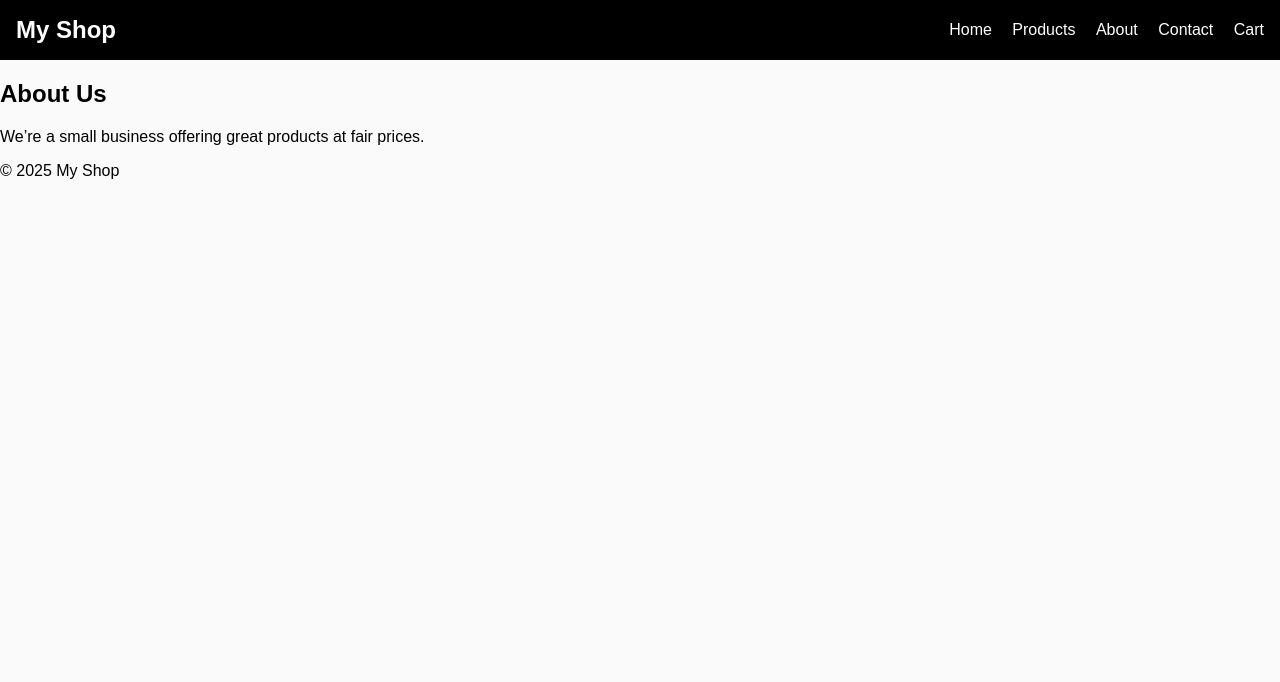
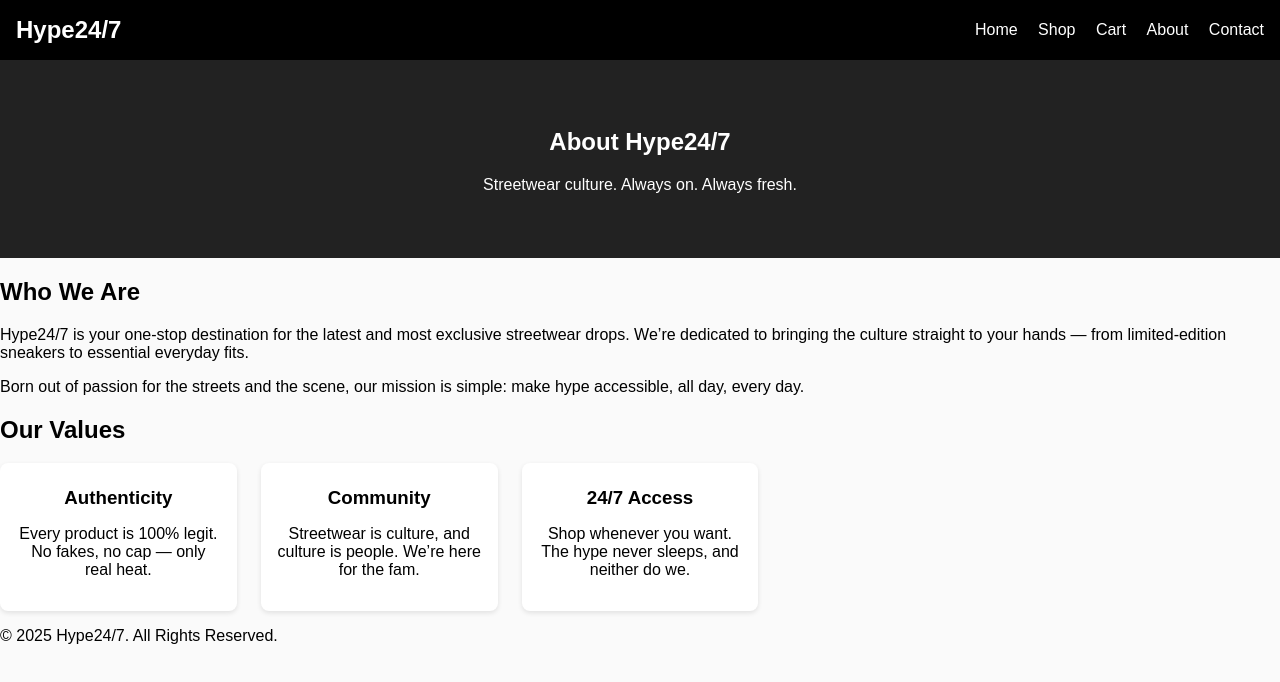
Before and after one commit to alexd2107/hype24-7, a plain HTML site: page about.html in a window 1280 px wide. Drawn offline with Linux system fonts and the light colour scheme; files that its build step writes are made by us from their sources.

Commit message:
Update about.html

```diff
--- a/about.html
+++ b/about.html
@@ -3,28 +3,65 @@
 <head>
   <meta charset="UTF-8">
   <meta name="viewport" content="width=device-width, initial-scale=1.0">
-  <title>About</title>
-  <link rel="stylesheet" href="style.css">
+  <title>About - Hype24/7</title>
+  <link rel="stylesheet" href="css/style.css">
 </head>
 <body>
+  <!-- Header -->
   <header>
-    <div class="logo">My Shop</div>
+    <div class="logo">Hype24/7</div>
     <nav>
       <a href="index.html">Home</a>
-      <a href="products.html">Products</a>
-      <a href="about.html">About</a>
+      <a href="products.html">Shop</a>
+      <a href="cart.html">Cart</a>
+      <a href="about.html" class="active">About</a>
       <a href="contact.html">Contact</a>
-      <a href="cart.html">Cart</a>
     </nav>
   </header>
 
-  <section class="about-section">
-    <h2>About Us</h2>
-    <p>We’re a small business offering great products at fair prices.</p>
+  <!-- Hero -->
+  <section class="hero">
+    <h1>About Hype24/7</h1>
+    <p>Streetwear culture. Always on. Always fresh.</p>
   </section>
 
+  <!-- About Content -->
+  <section>
+    <div class="about-container">
+      <h2>Who We Are</h2>
+      <p>
+        Hype24/7 is your one-stop destination for the latest and most exclusive streetwear drops.
+        We’re dedicated to bringing the culture straight to your hands — from limited-edition sneakers to essential everyday fits.
+      </p>
+      <p>
+        Born out of passion for the streets and the scene, our mission is simple:
+        make hype accessible, all day, every day.
+      </p>
+    </div>
+  </section>
+
+  <!-- Values -->
+  <section>
+    <h2>Our Values</h2>
+    <div class="product-grid">
+      <div class="product-card">
+        <h3>Authenticity</h3>
+        <p>Every product is 100% legit. No fakes, no cap — only real heat.</p>
+      </div>
+      <div class="product-card">
+        <h3>Community</h3>
+        <p>Streetwear is culture, and culture is people. We’re here for the fam.</p>
+      </div>
+      <div class="product-card">
+        <h3>24/7 Access</h3>
+        <p>Shop whenever you want. The hype never sleeps, and neither do we.</p>
+      </div>
+    </div>
+  </section>
+
+  <!-- Footer -->
   <footer>
-    <p>&copy; 2025 My Shop</p>
+    <p>&copy; 2025 Hype24/7. All Rights Reserved.</p>
   </footer>
 </body>
 </html>
```
